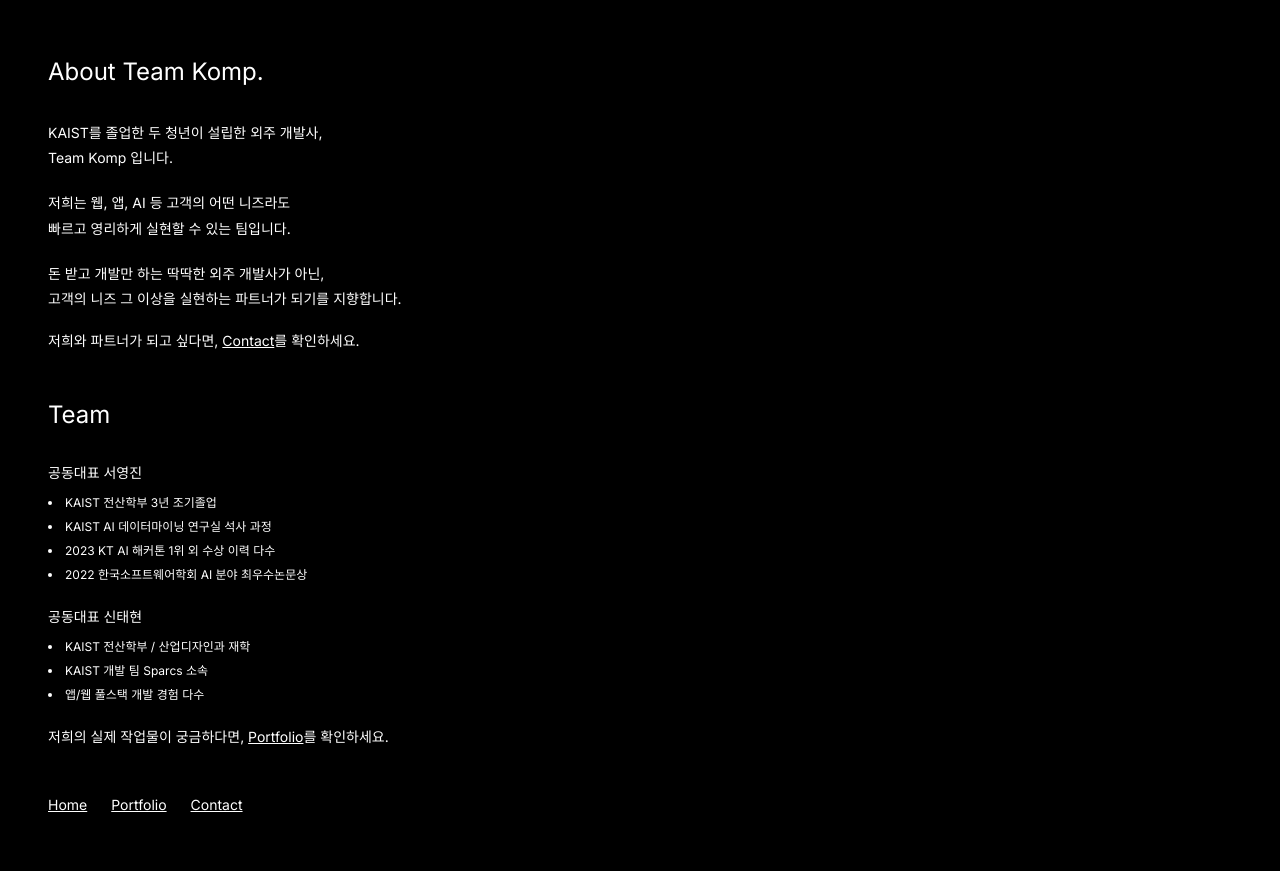
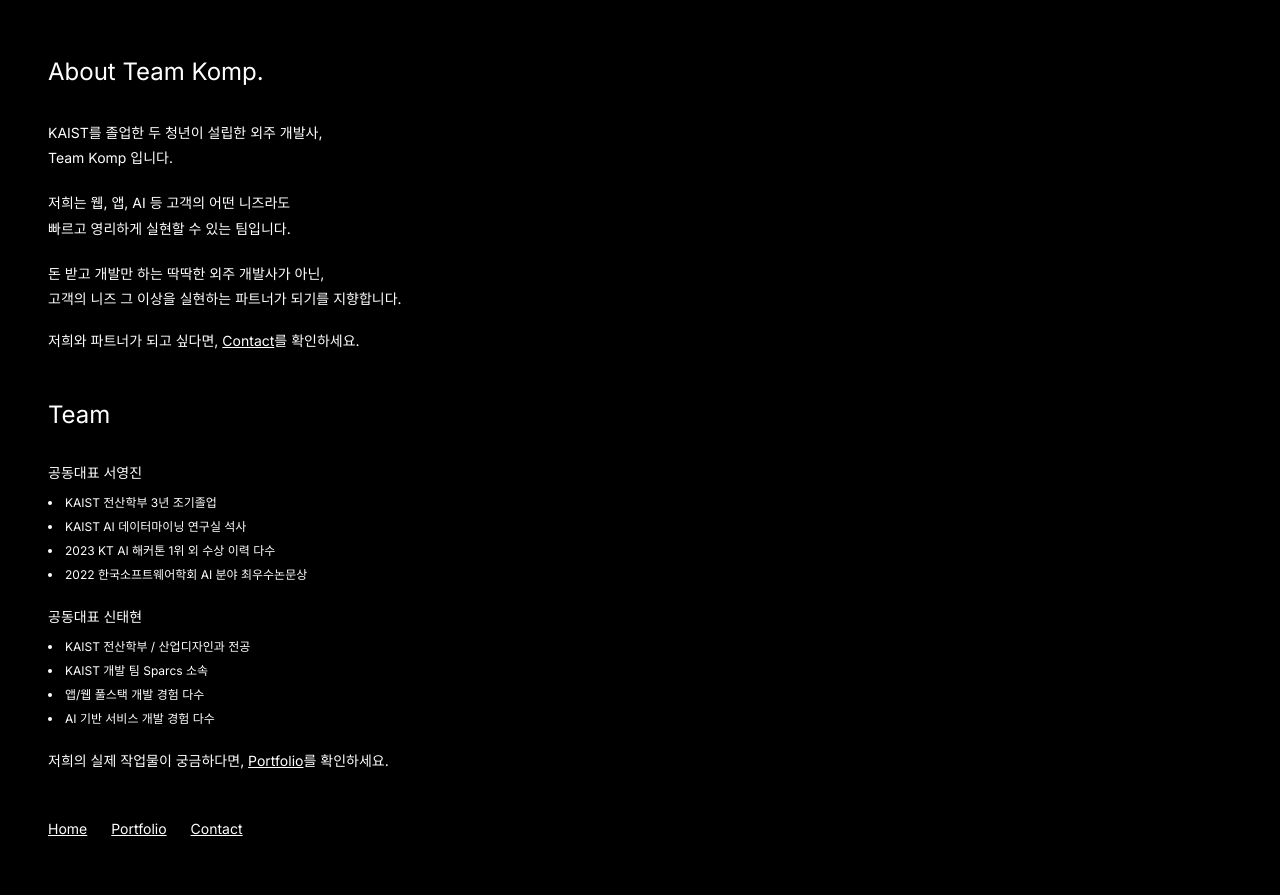
Before and after one commit to xogustlnx/komp_development, a Next.js app: page /about in a window 1280 px wide. Before the commit the page ends 871 px from the top, so only its background shows below. Built offline with nearby package versions, Linux system fonts and the light colour scheme.

Commit message:
내용수정

```diff
--- a/app/about/page.tsx
+++ b/app/about/page.tsx
@@ -32,7 +32,7 @@
           <h3 className="mb-3 text-sm">공동대표 서영진</h3>
           <ul className="list-disc list-inside space-y-2 text-xs">
             <li>KAIST 전산학부 3년 조기졸업</li>
-            <li>KAIST AI 데이터마이닝 연구실 석사 과정</li>
+            <li>KAIST AI 데이터마이닝 연구실 석사</li>
             <li>2023 KT AI 해커톤 1위 외 수상 이력 다수</li>
             <li>2022 한국소프트웨어학회 AI 분야 최우수논문상</li>
           </ul>
@@ -41,9 +41,10 @@
         <div>
           <h3 className="mb-3 mt-6 text-sm">공동대표 신태현</h3>
           <ul className="list-disc list-inside text-xs space-y-2 mb-6">
-            <li>KAIST 전산학부 / 산업디자인과 재학</li>
+            <li>KAIST 전산학부 / 산업디자인과 전공</li>
             <li>KAIST 개발 팀 Sparcs 소속</li>
             <li>앱/웹 풀스택 개발 경험 다수</li>
+            <li>AI 기반 서비스 개발 경험 다수</li>
           </ul>
         </div>
 
--- a/app/contact/page.tsx
+++ b/app/contact/page.tsx
@@ -70,7 +70,7 @@
         </p>
         <p>
           카카오톡으로 바로 문의하시거나,<br />
-          간단한 상담을 이메일로 받아보세요.
+          이메일로 연락주시면 빠르게 답변드리겠습니다.
         </p>
         <p>
           카카오톡 문의:{" "}
@@ -87,7 +87,7 @@
         </p>
       </div>
 
-      <div className="mb-12">
+      {/* <div className="mb-12">
         <h2 className="text-xl font-semibold mb-4">상담 문의</h2>
         <p className="text-sm pb-1 leading-[1.8] mb-6">
           아직 구체적인 기획이 없더라도 괜찮습니다.<br />
@@ -167,8 +167,7 @@
           />
 
           {error && <p className="text-red-400 text-sm">{error}</p>}
-
-          {/* 오른쪽 정렬된 버튼 */}
+}
           <div className="flex justify-end">
             <button
               type="submit"
@@ -178,7 +177,7 @@
             </button>
           </div>
         </form>
-      </div>
+      </div> */}
 
       {/* 하단 링크 */}
       <footer className="mt-12 flex space-x-6 text-sm">
```
